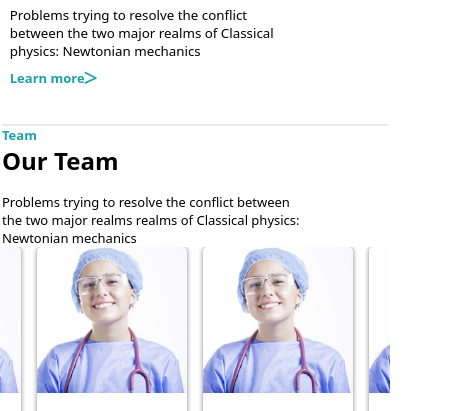
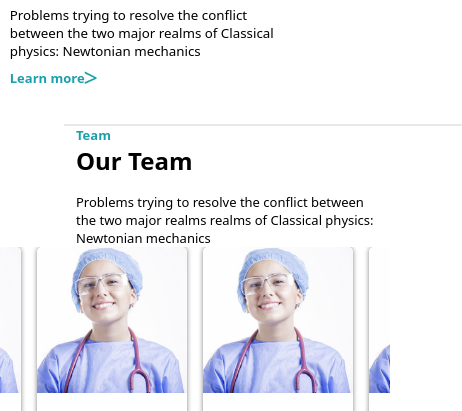
Before and after one commit to haroldmud/Medical-corps, a plain HTML site: page index.htm in a window 390 px wide. Shown: the part 820-1231 px from the top of the page, 462 px wide, since content can reach past the window. Drawn offline with Linux system fonts and the light colour scheme.

Commit message:
update readme

```diff
--- a/style.css
+++ b/style.css
@@ -434,7 +434,7 @@ a {
     width: 99%;
     margin-top: 2rem;
     height: fit-content;
-    margin-left: 2px;
+    padding-left: 12px;
     border-top: rgba(128, 128, 128, 0.174) 2px solid;
   }
 
```
